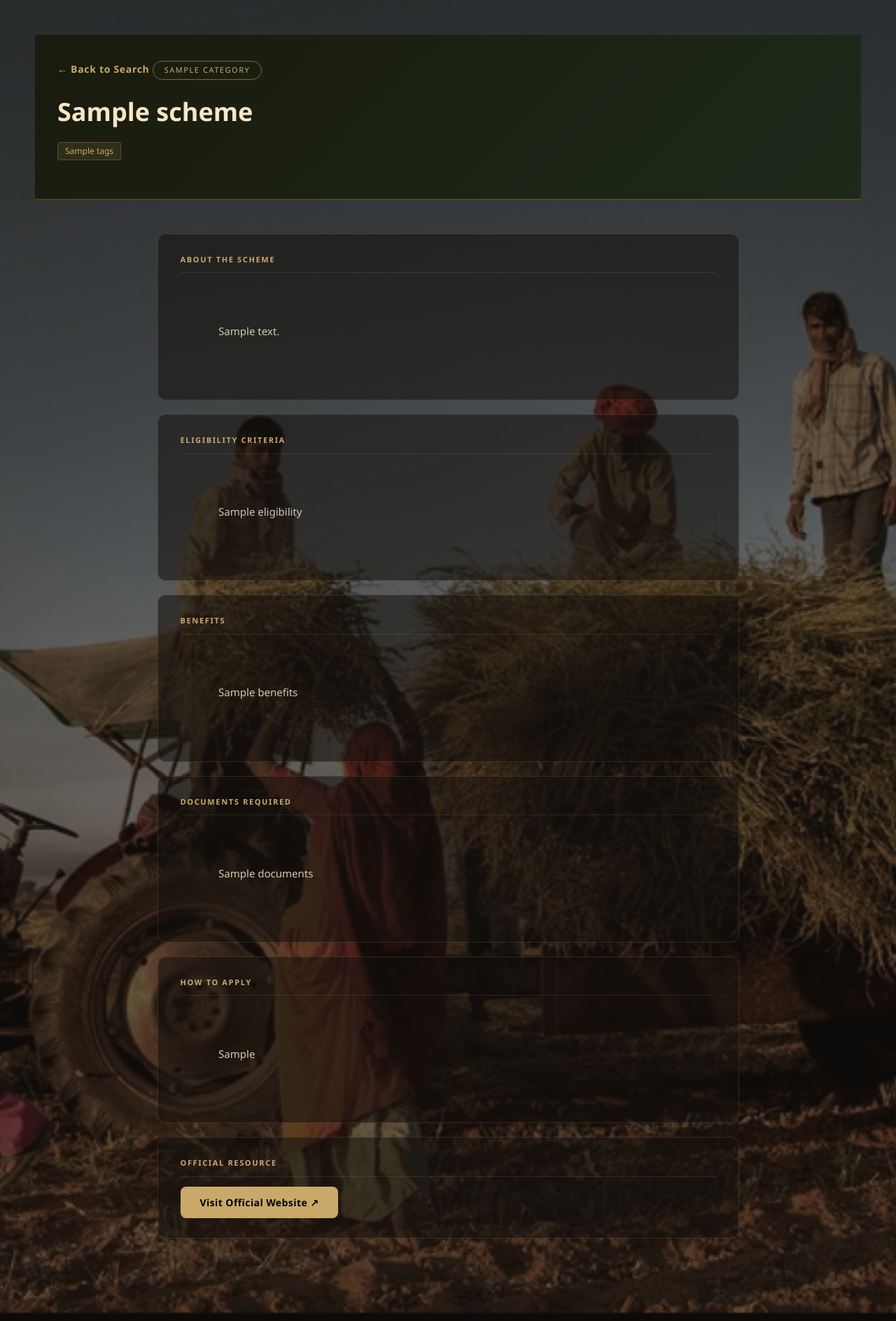
After one commit to Saishree2710/AI-Scheme-Finder, a Flask app: template templates/scheme_detail.html in a window 1280 px wide. The commit adds this page. Shown: the whole page at 70% size. Run offline with Flask 3, Linux system fonts and the light colour scheme; the template is opened without the code that fills it: most values are stand-ins (such as "Sample title", 1, 10 or a date in 2020); parts of the project's set-up code (start-up, migrations or seed data) failed here and were passed over.

Commit message:
added scheme details

```diff
--- a/app.py
+++ b/app.py
@@ -1,5 +1,5 @@
 from flask import Flask, render_template, request
-from model import find_schemes
+from model import find_schemes, get_scheme_by_id
 
 app = Flask(__name__)
 
@@ -38,5 +38,13 @@ def home():
     return render_template("index.html", schemes=schemes, form_data=form_data)
 
 
+@app.route("/scheme/<int:scheme_id>")
+def scheme_detail(scheme_id):
+    scheme = get_scheme_by_id(scheme_id)
+    if scheme is None:
+        return "Scheme not found", 404
+    return render_template("scheme_detail.html", scheme=scheme)
+
+
 if __name__ == "__main__":
     app.run(debug=False)
--- a/model.py
+++ b/model.py
@@ -52,10 +52,8 @@ else:
 
 def find_schemes(query, language="English", age="", occupation="", gender="", state=""):
 
-    # Map language name to source language code
     lang_code = {"Tamil": "ta", "Hindi": "hi"}.get(language)
 
-    # Translate non-English query to English for the model
     if lang_code and query.strip():
         try:
             query_en = GoogleTranslator(source=lang_code, target='en').translate(query)
@@ -64,13 +62,8 @@ def find_schemes(query, language="English", age="", occupation="", gender="", st
     else:
         query_en = query
 
-    # Build user profile string
     if age or occupation or gender or state:
-        user_profile = f"""
-        {age} year old {gender} from {state}
-        working as {occupation}
-        who needs {query_en}
-        """
+        user_profile = f"{age} year old {gender} from {state} working as {occupation} who needs {query_en}"
     else:
         user_profile = query_en
 
@@ -79,18 +72,15 @@ def find_schemes(query, language="English", age="", occupation="", gender="", st
     top_indices = scores[0].argsort()[-3:][::-1]
 
     results = []
-
     for i in top_indices:
         scheme = df.iloc[i]
-
         name        = scheme["scheme_name"]
         category    = scheme["schemeCategory"]
         eligibility = scheme["eligibility"][:300]
         benefits    = scheme["benefits"][:300]
         about       = scheme["details"][:300]
-        documents   = scheme.get("documents", "Not specified")[:300]
+        documents   = str(scheme.get("documents", "Not specified"))[:300]
 
-        # Translate results to selected language if not English
         if lang_code:
             try:
                 translator = GoogleTranslator(source='auto', target=lang_code)
@@ -101,9 +91,10 @@ def find_schemes(query, language="English", age="", occupation="", gender="", st
                 about       = translator.translate(about)
                 documents   = translator.translate(documents)
             except Exception:
-                pass  # fall back to English if translation fails
+                pass
 
         results.append({
+            "id":          int(i),
             "name":        name,
             "category":    category,
             "eligibility": eligibility,
@@ -113,3 +104,21 @@ def find_schemes(query, language="English", age="", occupation="", gender="", st
         })
 
     return results
+
+
+def get_scheme_by_id(scheme_id):
+    if scheme_id < 0 or scheme_id >= len(df):
+        return None
+    scheme = df.iloc[scheme_id]
+    return {
+        "id":                  scheme_id,
+        "name":                scheme["scheme_name"],
+        "category":            scheme["schemeCategory"],
+        "tags":                scheme["tags"],
+        "eligibility":         scheme["eligibility"],
+        "benefits":            scheme["benefits"],
+        "about":               scheme["details"],
+        "documents":           str(scheme.get("documents", "Not specified")),
+        "application_process": str(scheme.get("application_process", "Not specified")),
+        "official_link":       scheme.get("official_link", None),
+    }
--- /dev/null
+++ b/templates/scheme_detail.html
@@ -0,0 +1,207 @@
+<!DOCTYPE html>
+<html>
+<head>
+  <title>{{ scheme.name }} — Scheme Details</title>
+  <link href="https://cdn.jsdelivr.net/npm/bootstrap@5.3.2/dist/css/bootstrap.min.css" rel="stylesheet">
+  <link rel="stylesheet" href="{{ url_for('static', filename='css/style.css') }}">
+  <style>
+    .detail-hero {
+      background: linear-gradient(135deg, #1a1a0e 0%, #1c2a1a 100%);
+      border-bottom: 2px solid #c8a96a44;
+      padding: 36px 0 52px;
+    }
+
+    .back-btn {
+      display: inline-block;
+      color: #c8a96a;
+      text-decoration: none;
+      font-size: 14px;
+      font-weight: 600;
+      letter-spacing: 0.05em;
+      margin-bottom: 28px;
+      transition: opacity 0.2s;
+    }
+    .back-btn:hover { opacity: 0.7; color: #c8a96a; }
+
+    .category-badge {
+      display: inline-block;
+      border: 1px solid #c8a96a88;
+      color: #c8a96a;
+      padding: 4px 16px;
+      border-radius: 20px;
+      font-size: 11px;
+      letter-spacing: 0.14em;
+      text-transform: uppercase;
+      margin-bottom: 14px;
+    }
+
+    .detail-hero h1 {
+      color: #f5e7c6;
+      font-size: clamp(22px, 4vw, 36px);
+      font-weight: 700;
+      line-height: 1.3;
+      max-width: 780px;
+    }
+
+    .tag-pill {
+      background: rgba(200, 169, 106, 0.12);
+      border: 1px solid #c8a96a44;
+      color: #c8a96a;
+      border-radius: 4px;
+      padding: 3px 10px;
+      font-size: 12px;
+      margin: 3px 3px 3px 0;
+      display: inline-block;
+    }
+
+    .detail-section {
+      background: rgba(20, 18, 14, 0.55);
+      border: 1px solid #c8a96a2a;
+      border-radius: 12px;
+      padding: 28px 32px;
+      margin-bottom: 20px;
+      transition: border-color 0.2s;
+    }
+    .detail-section:hover { border-color: #c8a96a55; }
+
+    .section-label {
+      font-size: 11px;
+      font-weight: 700;
+      letter-spacing: 0.15em;
+      text-transform: uppercase;
+      color: #c8a96a;
+      margin-bottom: 14px;
+      padding-bottom: 10px;
+      border-bottom: 1px solid #c8a96a22;
+    }
+
+    .section-body {
+      color: #d4c9b0;
+      font-size: 15px;
+      line-height: 1.85;
+      white-space: pre-wrap;
+      margin: 0;
+    }
+
+    .not-specified {
+      color: #6b6050;
+      font-style: italic;
+      font-size: 14px;
+    }
+
+    .official-btn {
+      display: inline-flex;
+      align-items: center;
+      gap: 8px;
+      background: #c8a96a;
+      color: #000 !important;
+      font-weight: 700;
+      padding: 12px 28px;
+      border-radius: 8px;
+      text-decoration: none;
+      font-size: 14px;
+      letter-spacing: 0.03em;
+      transition: opacity 0.2s, transform 0.15s;
+    }
+    .official-btn:hover {
+      opacity: 0.85;
+      transform: translateY(-2px);
+    }
+  </style>
+</head>
+<body>
+
+<div class="overlay">
+
+  <!-- Hero -->
+  <div class="detail-hero">
+    <div class="container">
+      <a href="/" class="back-btn">← Back to Search</a>
+      <div class="category-badge">{{ scheme.category }}</div>
+      <h1>{{ scheme.name }}</h1>
+      {% if scheme.tags and scheme.tags != "Not specified" %}
+      <div class="mt-3">
+        {% for tag in scheme.tags.split(',') %}
+          <span class="tag-pill">{{ tag.strip() }}</span>
+        {% endfor %}
+      </div>
+      {% endif %}
+    </div>
+  </div>
+
+  <!-- Sections -->
+  <div class="container py-5">
+    <div class="row justify-content-center">
+      <div class="col-lg-9">
+
+        <div class="detail-section">
+          <div class="section-label">About the Scheme</div>
+          <p class="section-body">
+            {% if scheme.about and scheme.about != "Not specified" %}
+              {{ scheme.about }}
+            {% else %}
+              <span class="not-specified">No description available.</span>
+            {% endif %}
+          </p>
+        </div>
+
+        <div class="detail-section">
+          <div class="section-label">Eligibility Criteria</div>
+          <p class="section-body">
+            {% if scheme.eligibility and scheme.eligibility != "Not specified" %}
+              {{ scheme.eligibility }}
+            {% else %}
+              <span class="not-specified">Eligibility information not specified.</span>
+            {% endif %}
+          </p>
+        </div>
+
+        <div class="detail-section">
+          <div class="section-label">Benefits</div>
+          <p class="section-body">
+            {% if scheme.benefits and scheme.benefits != "Not specified" %}
+              {{ scheme.benefits }}
+            {% else %}
+              <span class="not-specified">Benefits information not specified.</span>
+            {% endif %}
+          </p>
+        </div>
+
+        <div class="detail-section">
+          <div class="section-label">Documents Required</div>
+          <p class="section-body">
+            {% if scheme.documents and scheme.documents != "Not specified" %}
+              {{ scheme.documents }}
+            {% else %}
+              <span class="not-specified">Document requirements not listed in this dataset.</span>
+            {% endif %}
+          </p>
+        </div>
+
+        <div class="detail-section">
+          <div class="section-label">How to Apply</div>
+          <p class="section-body">
+            {% if scheme.application_process and scheme.application_process != "Not specified" %}
+              {{ scheme.application_process }}
+            {% else %}
+              <span class="not-specified">Application process not specified.</span>
+            {% endif %}
+          </p>
+        </div>
+
+        {% if scheme.official_link and scheme.official_link != "Not specified" and scheme.official_link != None %}
+        <div class="detail-section">
+          <div class="section-label">Official Resource</div>
+          <a href="{{ scheme.official_link }}" target="_blank" rel="noopener" class="official-btn">
+            Visit Official Website ↗
+          </a>
+        </div>
+        {% endif %}
+
+      </div>
+    </div>
+  </div>
+
+</div>
+</body>
+</html>
```
Also changed, not shown: templates/index.html (+30 -21 lines).
